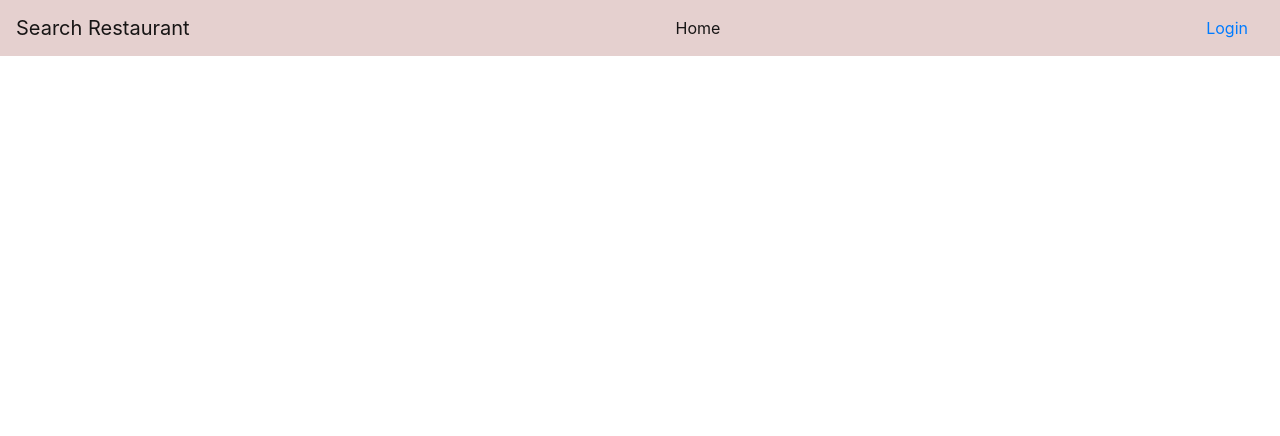
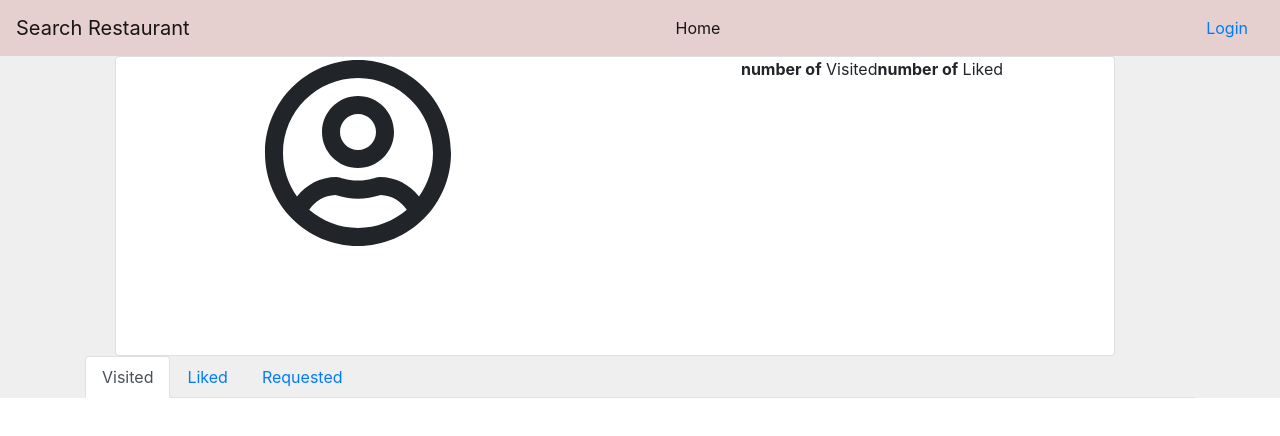
Before and after one commit to demi-werkzam/restaurant-app-frontend, a React (Create React App) app: page /users in a window 1280 px wide. Shown: the top 436 px of the page. Built offline with nearby package versions, Linux system fonts and the light colour scheme; no server answers.

Commit message:
index.js file added to userDetails, added tabs for visited restaurants, liked restaurants and dinner requests

```diff
--- a/src/App.js
+++ b/src/App.js
@@ -19,7 +19,7 @@ function App() {
         <Route path="/login" component={Login} />
         <Route path="/signup" component={SignUp} />
         <Route path="/restaurants/:id" component={RestaurantDetails} />
-        <Route path="/users/:id" component={UserDetails} />
+        <Route path="/users" component={UserDetails} />
       </Switch>
     </div>
   );
--- /dev/null
+++ b/src/pages/UserDetails/index.css
@@ -0,0 +1,14 @@
+.cardLeft {
+  left: 30px;
+  width: 1000px;
+  height: 300px;
+}
+
+.imageLeft {
+  left: 70px;
+}
+
+.sentence {
+  line-height: 30px;
+  width: 300px;
+}
--- a/src/pages/UserDetails/index.js
+++ b/src/pages/UserDetails/index.js
@@ -1,18 +1,47 @@
 import React from "react";
-import { Nav } from "react-bootstrap";
+
+import Container from "react-bootstrap/Container";
+import Card from "react-bootstrap/Card";
+import Row from "react-bootstrap/Row";
+import Col from "react-bootstrap/Col";
+import Tabs from "react-bootstrap/Tabs";
+import Tab from "react-bootstrap/Tab";
+
+import "./index.css";
+
+import { FaRegUserCircle } from "react-icons/fa";
+
+const pageContent = (eventKey) => {
+  if (eventKey === "link-1") {
+    return <div>hey it worked! </div>;
+  }
+  if (eventKey === "link-2") {
+    return <div> It worked again! </div>;
+  }
+};
 
 export default function UserDetails() {
   return (
-    <Nav fill variant="tabs">
-      <Nav.Item>
-        <Nav.Link href="/home"> Visited </Nav.Link>
-      </Nav.Item>
-      <Nav.Item>
-        <Nav.Link eventKey="link-2"> Liked </Nav.Link>
-      </Nav.Item>
-      <Nav.Item>
-        <Nav.Link eventKey="link-3"> Requested</Nav.Link>
-      </Nav.Item>
-    </Nav>
+    <Container Container fluid="md">
+      <Card className="cardLeft">
+        <Row>
+          <Col>
+            <FaRegUserCircle size="12rem" />
+          </Col>
+          <Col>
+            <Card.Text className="text-center">
+              <strong>number of</strong> Visited
+              <strong>number of</strong> Liked
+            </Card.Text>
+          </Col>
+        </Row>
+      </Card>
+
+      <Tabs defaultActiveKey="visited">
+        <Tab eventKey="visited" title="Visited"></Tab>
+        <Tab eventKey="liked" title="Liked"></Tab>
+        <Tab eventKey="requested" title="Requested"></Tab>
+      </Tabs>
+    </Container>
   );
 }
```
